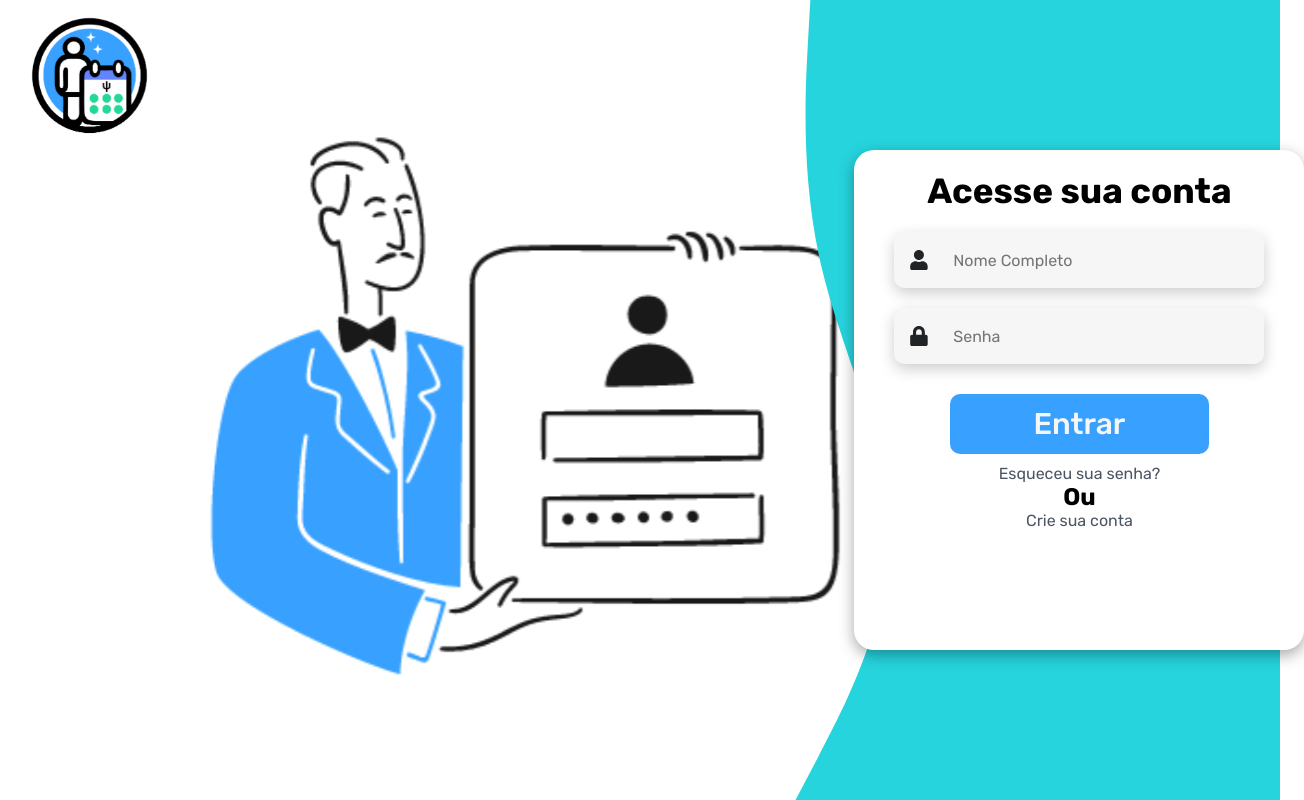
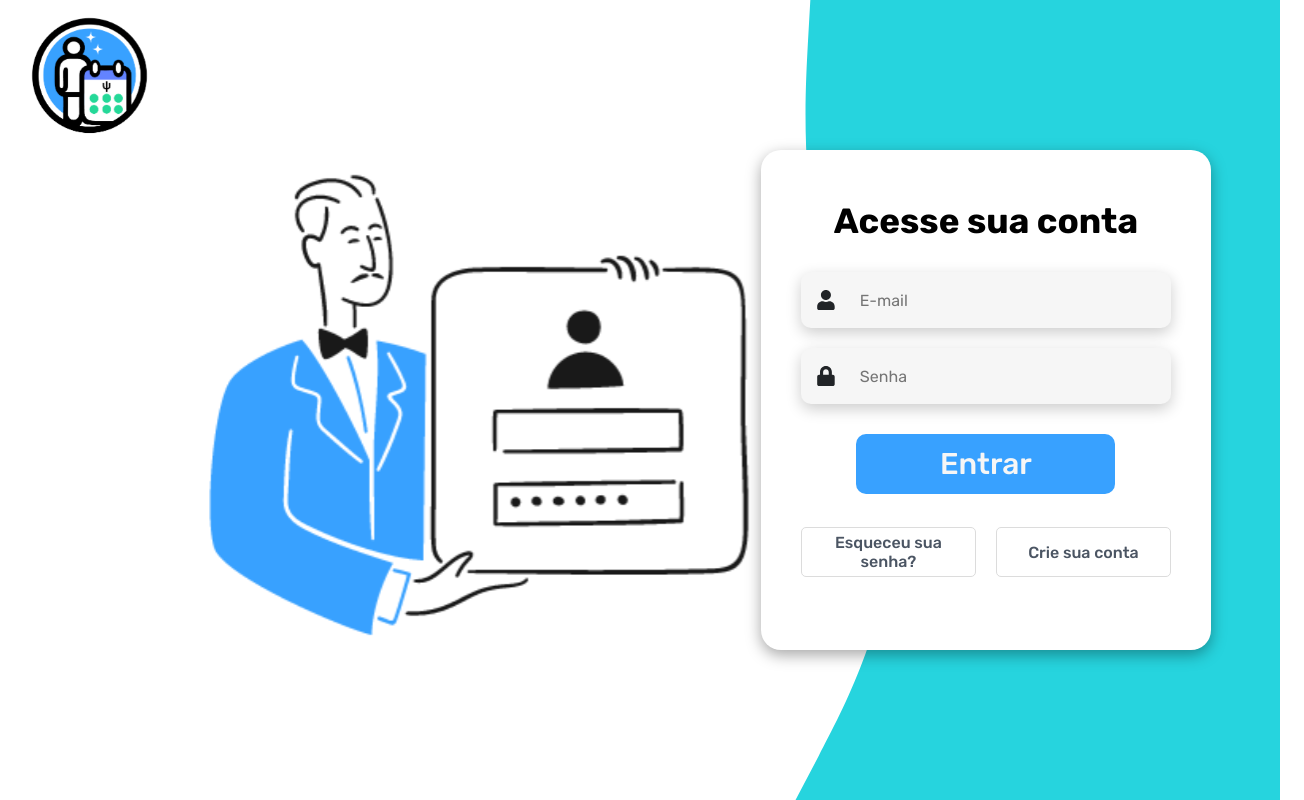
Before and after one commit to yuriTakamisawaRibeiro/TeralinkFront, a React (Vite) app: page / in a window 1280 px wide. Shown: the whole page, 1304 px wide, since content can reach past the window. Built offline with nearby package versions, Linux system fonts and the light colour scheme.

Commit message:
update SignUp page

```diff
--- /dev/null
+++ b/src/components/FormButton/index.jsx
@@ -0,0 +1,14 @@
+import { Container } from "./styles";
+
+export function FormButton({title, loading = false, ...rest}){
+    return(
+    <Container
+    type="button"
+    disabled={loading}
+    {...rest}
+    >
+        {loading ? 'Carregando...' : title}
+    </Container>
+    )
+
+}
--- /dev/null
+++ b/src/components/FormButton/styles.js
@@ -0,0 +1,14 @@
+import styled from 'styled-components'
+
+export const Container = styled.button`
+    border: 1px solid #dcdcdc;
+    border-radius: 5px;
+    background: #fff;
+    padding: 0 20px;
+    margin: 3px 0;
+    height: 50px;
+    font-weight: 500;
+    transition: .1s;
+    align-items: center;
+    text-align:center;
+`
--- a/src/main.jsx
+++ b/src/main.jsx
@@ -2,12 +2,12 @@ import React from 'react'
 import ReactDOM from 'react-dom/client'
 import GlobalStyle from './styles/global';
 import { SigninPatient } from './pages/SignInPatient';
-import { LoginP } from './pages/LoginP';
+import { SignUpPatient } from './pages/SignUpPatient';
 
 
 ReactDOM.createRoot(document.getElementById('root')).render(
   <React.StrictMode>
     <GlobalStyle/>
-    <LoginP />
+    <SignUpPatient />
   </React.StrictMode>,
 )
--- a/src/pages/LoginP/index.jsx
+++ b/src/pages/SignUpPatient/index.jsx
@@ -1,6 +1,7 @@
-import { Container, Logo, Welcome,Content, Title, Wave} from "./styles";
+import { Container, Logo, Welcome,Content, Title, Wave, ButtonContainer} from "./styles";
 import { ButtonSignUpIn } from "../../components/ButtonSignUpIn";
 import { FormBox } from "../../components/FormBox";
+import { FormButton } from "../../components/FormButton";
 import teralinklogo from '../../assets/teralinklogo.png';
 import Loginimg from '../../assets/LoginImg.svg';
 import wave from '../../assets/wave.svg';
@@ -8,7 +9,7 @@ import { InputSignUpIn } from "../../components/InputSignUpIn";
 import {FaUser, FaLock  } from "react-icons/fa"
 import {MdEmail} from "react-icons/md"
 
-export const LoginP = () => {
+export const SignUpPatient = () => {
     return (
         <Container>
             <Logo src={teralinklogo} alt="logo da Teralink"/>
@@ -17,13 +18,13 @@ export const LoginP = () => {
             <Content>
                 <FormBox>
                 <Title>Acesse sua conta</Title>
-                <InputSignUpIn  type="text" placeholder="Nome Completo" icon={FaUser} />
-
+                <InputSignUpIn  type="text" placeholder="E-mail" icon={FaUser} />
                 <InputSignUpIn type= "password" placeholder="Senha" icon={FaLock} />
                 <ButtonSignUpIn title="Entrar" />
-                <a href='/'>Esqueceu sua senha?</a>
-                <h2>Ou</h2>
-                <a href="/">Crie sua conta</a>
+                <ButtonContainer>
+                    <FormButton title="Esqueceu sua senha?" />
+                    <FormButton title="Crie sua conta" />
+                </ButtonContainer>
                 </FormBox>
             </Content>
         </Container>
--- a/src/pages/LoginP/styles.js
+++ b/src/pages/SignUpPatient/styles.js
@@ -20,7 +20,7 @@ export const Logo = styled.img`
 
 export const Welcome = styled.img`
     margin-left:150px;
-    height: 70vh;
+    height: 60vh;
 `;
 
 export const Content = styled.div`
@@ -32,7 +32,8 @@ export const Title = styled.h1`
     font-weight: bold;
     text-align:center;
     font-size:35px;
-    padding-bottom:20px;
+    padding-bottom:30px;
+    padding-top:30px;
 `;
 
 export const Wave = styled.img`
@@ -44,3 +45,12 @@ export const Wave = styled.img`
     object-fit: cover;
     z-index: 0;
 `;
+
+
+
+export const ButtonContainer = styled.div`
+    display: grid;
+    grid-template-columns: repeat(2, 1fr);
+    grid-gap: 20px;
+    margin-top: 20px;
+`
--- a/src/styles/global.js
+++ b/src/styles/global.js
@@ -46,9 +46,6 @@ export default createGlobalStyle`
 
     button:hover{
     filter: brightness(0.9);
-    transition : 708ms;
-    padding: 10px 31px;
-    transform : translateY(-0px);
     background-color: #8966FF;
     color: #F6F6F6;
     }
```
